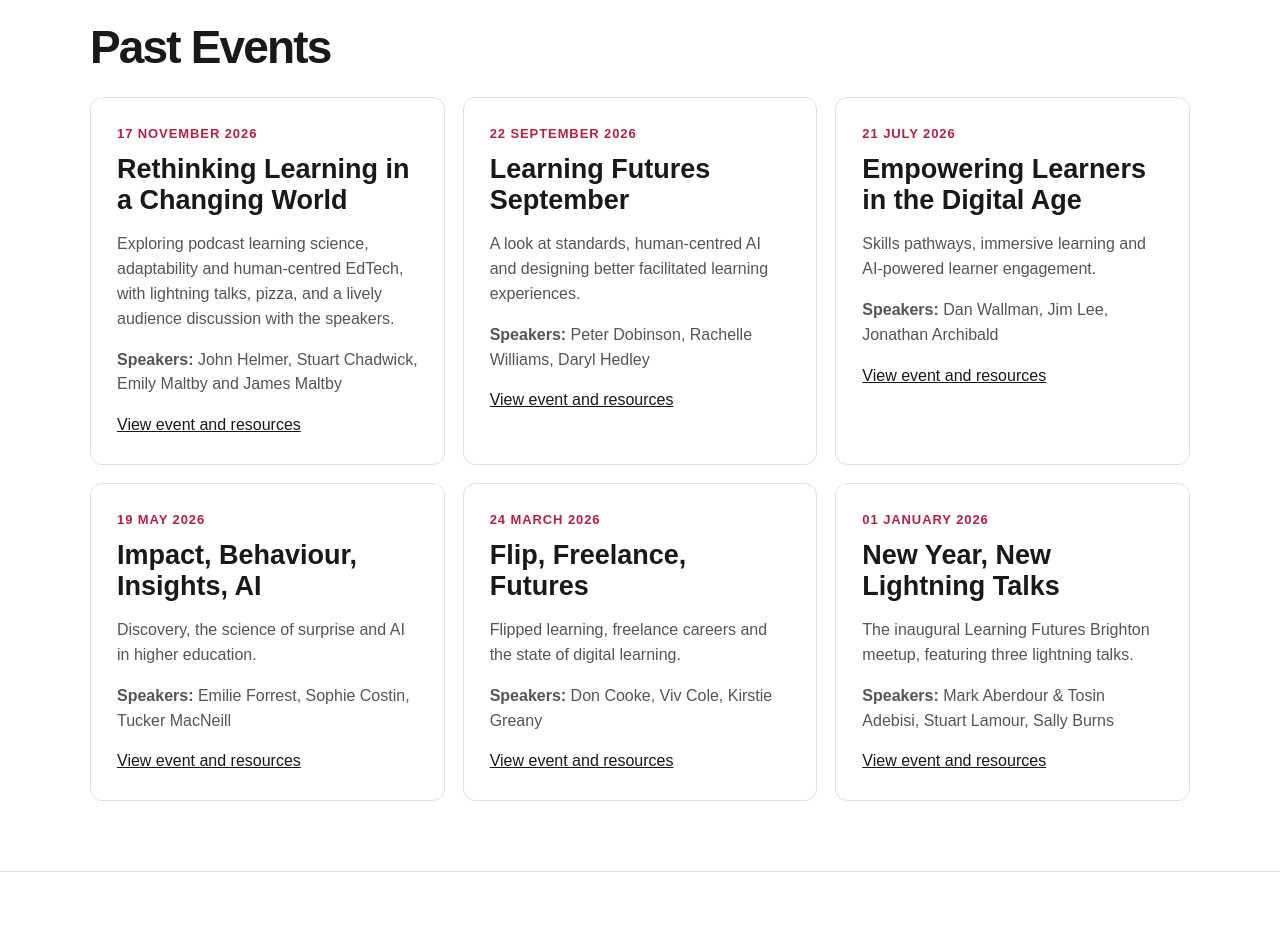
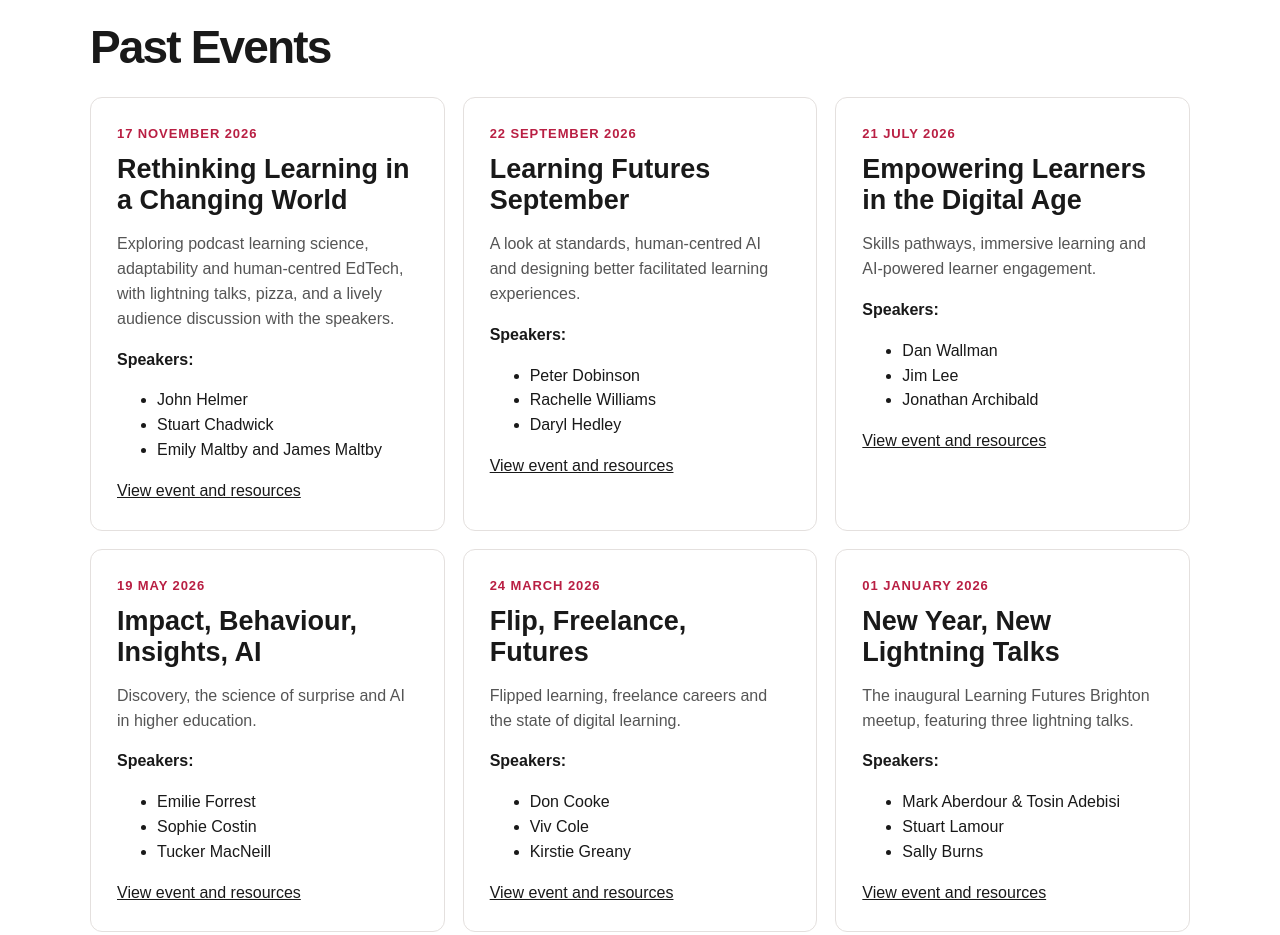
Before and after one commit to maberdour/learning-futures-brighton, an Astro site: page / in a window 1280 px wide. Shown: the part 1650-2585 px from the top of the page. Built offline with nearby package versions, Linux system fonts and the light colour scheme; Astro itself is replaced by a stand-in of ours.

Commit message:
Show each past event speaker on a separate line

```diff
--- a/src/components/EventCard.astro
+++ b/src/components/EventCard.astro
@@ -4,4 +4,4 @@ const date=new Date(`${event.date}T12:00:00`).toLocaleDateString('en-GB',{day:'2
 const root=import.meta.env.BASE_URL.replace(/\/$/,'')+'/';
 const speakers=[event.speaker1?.name,event.speaker2?.name,event.speaker3?.name].filter((name):name is string=>typeof name==='string' && name.trim().length>0);
 ---
-<article class="archive-card"><div class="event-date">{date}</div><h2>{event.title}</h2><p>{event.summary}</p>{speakers.length>0 && <p class="archive-speakers"><strong>Speakers:</strong> {speakers.join(', ')}</p>}<a href={root+`past-events/${slug}/`}>View event and resources</a></article>
+<article class="archive-card"><div class="event-date">{date}</div><h2>{event.title}</h2><p>{event.summary}</p>{speakers.length>0 && <div class="archive-speakers"><strong>Speakers:</strong><ul>{speakers.map(name=><li>{name}</li>)}</ul></div>}<a href={root+`past-events/${slug}/`}>View event and resources</a></article>
```
